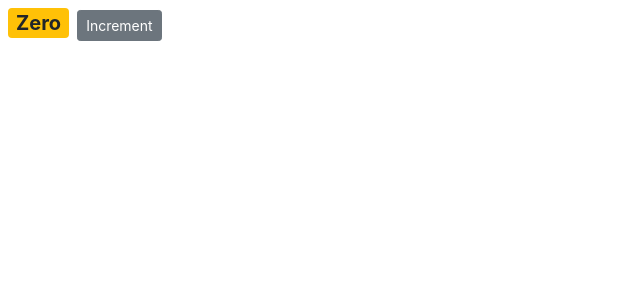
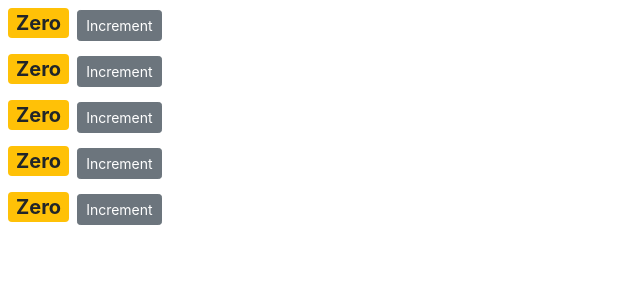
Before and after one commit to NeuHacker007/MoshReactLearning, a React (Create React App) app in the folder counter-app/: page / in a window 1280 px wide. Shown: the top 300 px of the page, without its empty margins (0-640 px from the left). Built offline with nearby package versions, Linux system fonts and the light colour scheme; the HTML template or start-up script is replaced by a standard one.

Commit message:
--4.2 Composing Components -- first initialization

```diff
--- a/counter-app/src/components/counterComponent.jsx
+++ b/counter-app/src/components/counterComponent.jsx
@@ -14,8 +14,11 @@
   //   this.handleIncrement = this.handleIncrement.bind(this);
   // }
   // The fat arrow function doesn't needs to rebind the this to refer to the component obj
-  handleIncrement = (productId) => {
-    console.log(productId);
+  handleIncrement = () => {
+    //console.log(productId);
+    this.setState({
+      count: this.state.count + 1,
+    });
   };
   /**
    * This is one way to passing event paremeter,
@@ -39,7 +42,7 @@
           {this.formatCounter()}
         </span>
         <button
-          onClick={() => this.handleIncrement({ id: 1 })}
+          onClick={this.handleIncrement}
           className="btn btn-secondary btn-sm"
         >
           Increment
--- /dev/null
+++ b/counter-app/src/components/countersComponent.jsx
@@ -0,0 +1,19 @@
+import React, { Component } from "react";
+import Counter from "./counterComponent";
+
+class Counters extends Component {
+  state = {};
+  render() {
+    return (
+      <div>
+        <Counter />
+        <Counter />
+        <Counter />
+        <Counter />
+        <Counter />
+      </div>
+    );
+  }
+}
+
+export default Counters;
--- a/counter-app/src/index.js
+++ b/counter-app/src/index.js
@@ -3,11 +3,11 @@
 import "./index.css";
 import * as serviceWorker from "./serviceWorker";
 import "bootstrap/dist/css/bootstrap.css";
-import Counter from "./components/counterComponent";
+import Counters from "./components/countersComponent";
 
 ReactDOM.render(
   //<React.StrictMode>
-  <Counter />,
+  <Counters />,
   //</React.StrictMode>,
   document.getElementById("root")
 );
```
